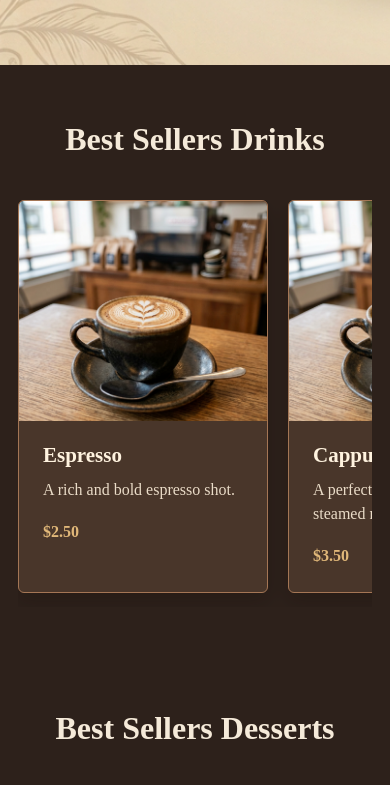
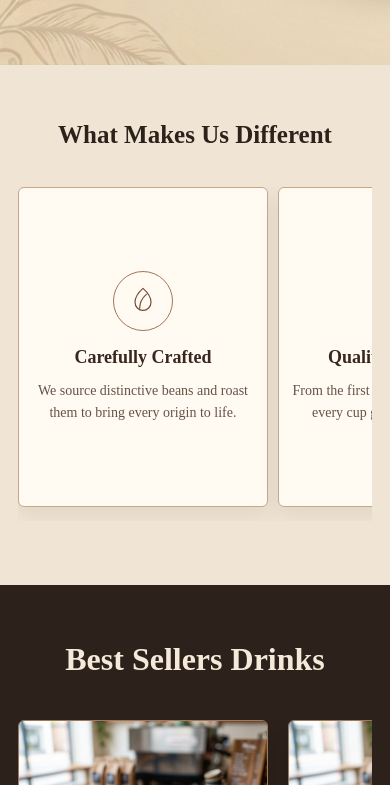
Before and after one commit to Akram-Osama/The-Daily-Grind, a website built with Vite: page cafe-web/index.html in a window 390 px wide. Shown: the part 779-1564 px from the top of the page. Built offline with nearby package versions, Linux system fonts and the light colour scheme.

Commit message:
add what makes us different section

```diff
--- a/cafe-web/index.html
+++ b/cafe-web/index.html
@@ -17,6 +17,52 @@
         <a href="#" class="nav-link">Contact</a>
       </nav>
     </header>
+  </section>
+
+  <section class="what" aria-labelledby="what-title">
+    <h2 id="what-title">What Makes Us Different</h2>
+    <div class="what-cards">
+      <article class="what-card">
+        <div class="what-icon" aria-hidden="true">
+          <svg viewBox="0 0 48 48" fill="none">
+            <path d="M24 5c8 7 12 14 12 21a12 12 0 0 1-24 0c0-7 4-14 12-21Z" />
+            <path d="M29 14c-7 6-10 13-10 21" />
+          </svg>
+        </div>
+        <h3>Carefully Crafted</h3>
+        <p>We source distinctive beans and roast them to bring every origin to life.</p>
+      </article>
+      <article class="what-card">
+        <div class="what-icon" aria-hidden="true">
+          <svg viewBox="0 0 48 48" fill="none">
+            <path d="M24 5 29 9l7-1 2 7 6 4-3 7 1 7-7 3-4 6-7-3-7 2-3-7-6-4 3-7-1-7 7-3 4-6 7 3Z" />
+            <path d="m17 24 5 5 10-11" />
+          </svg>
+        </div>
+        <h3>Quality Ingredients</h3>
+        <p>From the first pour to the final flourish, every cup gets our full attention.</p>
+      </article>
+      <article class="what-card">
+        <div class="what-icon" aria-hidden="true">
+          <svg viewBox="0 0 48 48" fill="none">
+            <path d="M7 22 24 8l17 14v19H7V22Z" />
+            <path d="M19 41V27h10v14M14 22h.01M34 22h.01" />
+          </svg>
+        </div>
+        <h3>Made To Feel Like Home</h3>
+        <p>A welcoming place to slow down, catch up, or simply enjoy a quiet moment.</p>
+      </article>
+      <article class="what-card">
+        <div class="what-icon" aria-hidden="true">
+          <svg viewBox="0 0 48 48" fill="none">
+            <path d="M24 40S7 30 7 18a9 9 0 0 1 17-4 9 9 0 0 1 17 4c0 12-17 22-17 22Z" />
+            <path d="M17 24h4l3-6 4 12 3-6h4" />
+          </svg>
+        </div>
+        <h3>Fresh, Every Day</h3>
+        <p>Thoughtful drinks and fresh bites are even better when shared with friends.</p>
+      </article>
+    </div>
   </section>
 
   <section class="best-sellers" id="best-sellers">
--- a/cafe-web/src/style.css
+++ b/cafe-web/src/style.css
@@ -96,6 +96,113 @@ header {
 
 }
 
+.what {
+  padding: 78px 24px 86px;
+  background: #f0e5d4;
+  color: #2d211b;
+}
+
+.what h2 {
+  margin: 0 0 38px;
+  color: #2d211b;
+  font-size: 32px;
+  text-align: center;
+}
+
+.what-cards {
+  display: grid;
+  grid-template-columns: repeat(4, minmax(0, 1fr));
+  gap: 18px;
+  width: min(100%, 1280px);
+  margin: 0 auto;
+}
+
+.what-card {
+  display: flex;
+  flex-direction: column;
+  align-items: center;
+  justify-content: center;
+  min-height: 300px;
+  padding: 34px 26px;
+  border: 1px solid #c5a789;
+  border-radius: 6px;
+  background: #fffaf2;
+  box-shadow: 0 8px 20px rgba(45, 33, 27, 0.08);
+  animation: what-card-reveal 650ms both;
+  transition: background-color 250ms ease, border-color 250ms ease;
+  text-align: center;
+}
+
+.what-card:nth-child(2) {
+  animation-delay: 100ms;
+}
+
+.what-card:nth-child(3) {
+  animation-delay: 200ms;
+}
+
+.what-card:nth-child(4) {
+  animation-delay: 300ms;
+}
+
+.what-icon {
+  display: grid;
+  width: 76px;
+  aspect-ratio: 1;
+  place-items: center;
+  margin: 0 auto 24px;
+  border: 1px solid #a47655;
+  border-radius: 50%;
+  color: #754d35;
+  transition: transform 300ms cubic-bezier(0.2, 0.8, 0.2, 1), background-color 250ms ease;
+}
+
+.what-icon svg {
+  width: 40px;
+  height: 40px;
+  stroke: currentColor;
+  stroke-linecap: round;
+  stroke-linejoin: round;
+  stroke-width: 1.8;
+}
+
+.what-card h3 {
+  margin-bottom: 12px;
+  color: #38271e;
+  font-size: 21px;
+}
+
+.what-card p {
+  width: 100%;
+  color: #665347;
+  font-size: 16px;
+  line-height: 1.7;
+}
+
+@keyframes what-card-reveal {
+  from {
+    opacity: 0;
+    transform: translateY(18px) scale(0.97);
+  }
+
+  to {
+    opacity: 1;
+    transform: translateY(0) scale(1);
+  }
+}
+
+@media (hover: hover) {
+  .what-card:hover {
+    border-color: #8d6248;
+    background: #fffdf8;
+  }
+
+  .what-card:hover .what-icon {
+    transform: rotate(-10deg) scale(1.1);
+    background-color: #f0e5d4;
+  }
+}
+
 .best-sellers {
   min-height: 65vh;
   padding: 72px 24px 88px;
@@ -181,12 +288,41 @@ header {
 @media (prefers-reduced-motion: reduce) {
 
   .card,
-  .card img {
+  .card img,
+  .what-card,
+  .what-icon {
+    animation: none;
     transition: none;
   }
 }
 
 @media (max-width: 700px) {
+  .what {
+    padding: 56px 18px 64px;
+  }
+
+  .what h2 {
+    font-size: 25px;
+    white-space: nowrap;
+  }
+
+  .what-cards {
+    grid-template-columns: unset;
+    grid-auto-flow: column;
+    grid-auto-columns: minmax(250px, 82vw);
+    overflow-x: auto;
+    padding: 0 4px 14px;
+    scroll-snap-type: x mandatory;
+    overscroll-behavior-inline: contain;
+    gap: 12px;
+  }
+
+  .what-card {
+    min-height: 280px;
+    padding: 28px 20px;
+    scroll-snap-align: start;
+  }
+
   .best-sellers {
     padding: 56px 18px 64px;
   }
@@ -210,3 +346,33 @@ header {
     height: 220px;
   }
 }
+
+@media (max-width: 420px) {
+  .what-cards {
+    gap: 10px;
+  }
+
+  .what-card {
+    min-height: 320px;
+    padding: 18px 10px;
+  }
+
+  .what-icon {
+    width: 60px;
+    margin-bottom: 16px;
+  }
+
+  .what-icon svg {
+    width: 32px;
+    height: 32px;
+  }
+
+  .what-card h3 {
+    font-size: 18px;
+  }
+
+  .what-card p {
+    font-size: 14px;
+    line-height: 1.55;
+  }
+}
```
